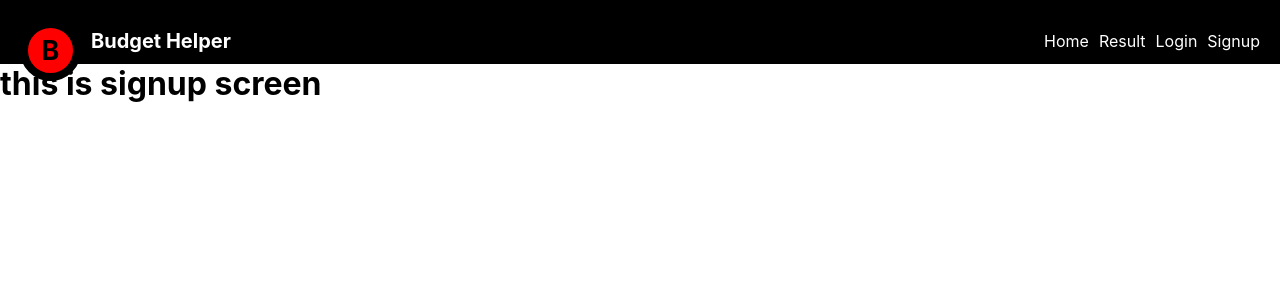
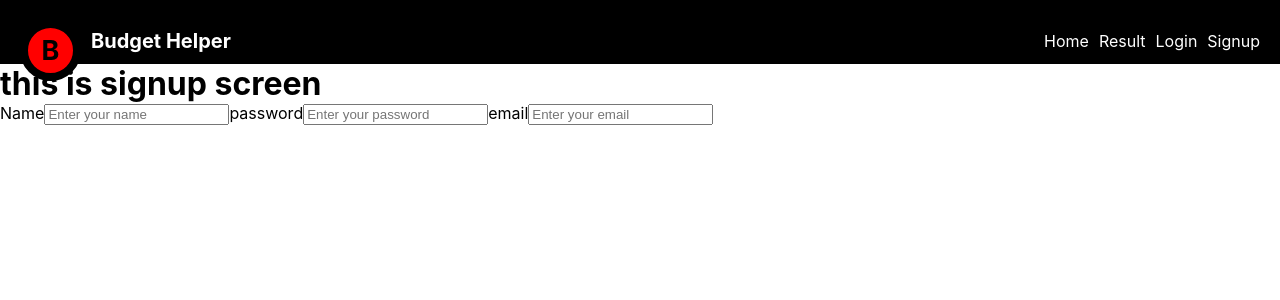
Before and after one commit to akhiil/Zeta_hackathon, a React (Create React App) app: page /signup in a window 1280 px wide. Shown: the top 300 px of the page. Built offline with nearby package versions, Linux system fonts and the light colour scheme.

Commit message:
signup page skleton done

```diff
--- a/src/screens/signupScreen.js
+++ b/src/screens/signupScreen.js
@@ -1,11 +1,33 @@
-import React from 'react';
+import React,{ useState } from 'react';
 
 const App = () => {
+
+    const [userRegistration, setUserRegistration] = useState({
+        name: '',
+        email: '',
+        password: '',
+    })
+
+    const handleData=(e)=>{
+        const field=e.target.name;
+        const value=e.target.value;
+        console.log(field, value);
+        setUserRegistration({... userRegistration,[field]: value})
+    }
+
     return (
         <div>
             <h1>
                 this is signup screen
             </h1>
+            <form action="">
+                <label htmlFor="name">Name</label>
+                <input value={userRegistration.name} onChange={(e)=>handleData(e)} type="text" name="name" id="name" placeholder="Enter your name"/>
+                <label htmlFor="password">password</label>
+                <input value={userRegistration.password} onChange={(e)=>handleData(e)} type="password" name="password" id="password" placeholder="Enter your password"/>
+                <label htmlFor="email">email</label>
+                <input value={userRegistration.email} onChange={(e)=>handleData(e)} type="email" name="email" id="email" placeholder="Enter your email"/>
+            </form>
         </div>
     )
 }
```
